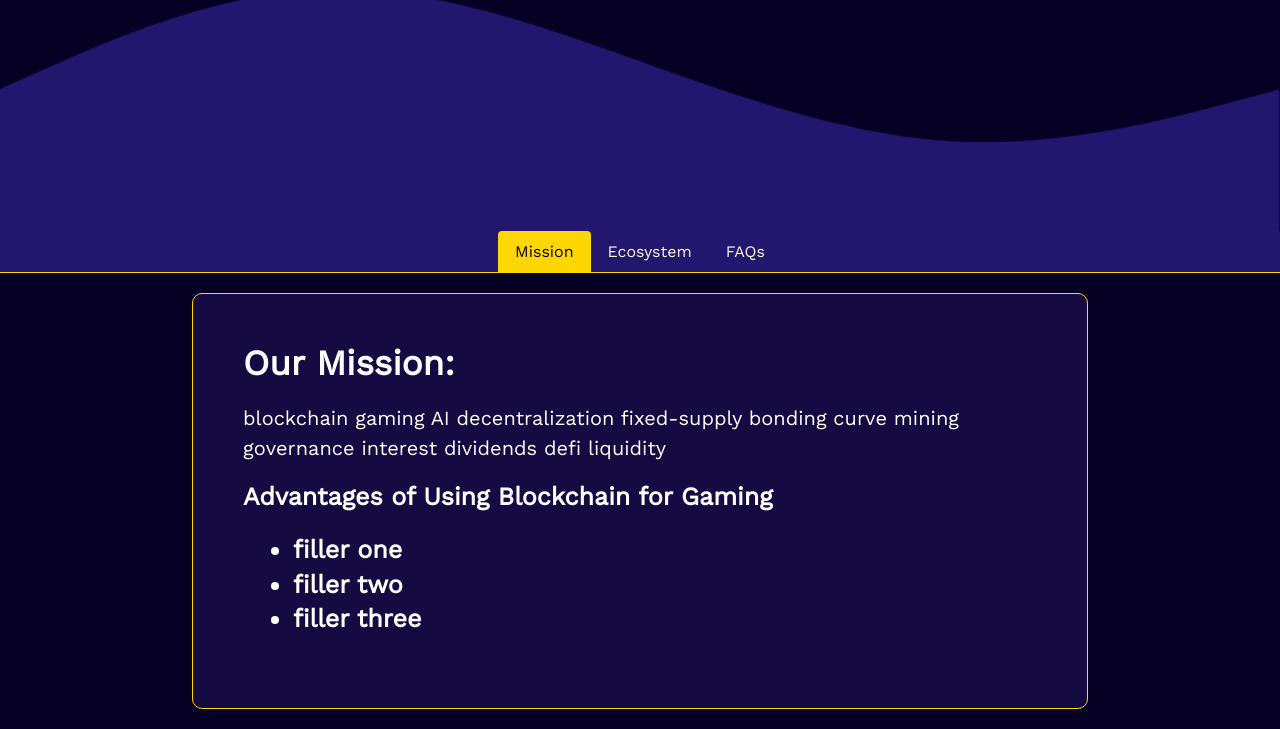
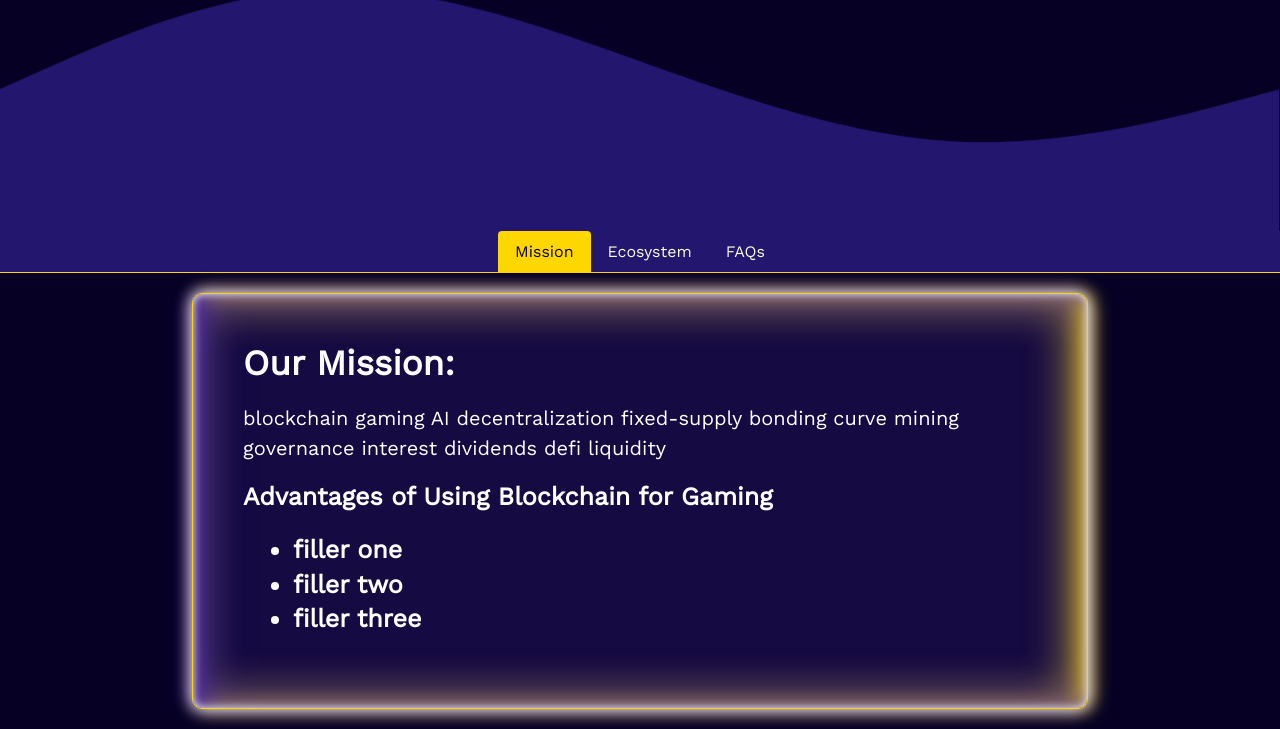
Before and after one commit to carp-di3m/KOIDAO, a website: page main/index.html in a window 1280 px wide. Shown: the part 578-1307 px from the top of the page. Drawn offline with nearby package versions, Linux system fonts and the light colour scheme; a web font is replaced by a local one.

Commit message:
glowie box

```diff
--- a/main/index.html
+++ b/main/index.html
@@ -123,7 +123,7 @@
 
     </section>
     <div class="tab-container-koi">
-        <div class="tab-box">
+        <div class="tab-box border-glow">
 
             </div>
 
--- a/main/style/_homepage.scss
+++ b/main/style/_homepage.scss
@@ -94,18 +94,31 @@ a.koi-header-logo {
 }
 @-webkit-keyframes neon {
     from {
-        text-shadow: 0 0 1px $light-violet, 0 0 3px #fff1a3, 0 0 7px #150A41,
+        text-shadow: 0 0 2px $light-violet, 0 0 5px #fff1a3, 0 0 7px #150A41,
       0 0 9px #FFDD1B, 0 0 11px rgb(50, 0, 250)
 
     }
     to {
-        text-shadow: 0 0 2px $light-violet, 0 0 4px #fff1a3, 0 0 7px #150A41,
+        text-shadow: 0 0 2px $light-violet, 0 0 6px #fff1a3, 0 0 7px #150A41,
         0 0 9px #FFDD1B, 0 0 11px rgb(51, 0, 255)
     }
   }
 
 .golden-glow {
     color:  $gold;
-    animation: neon 2s ease-in-out infinite;
+    animation: neon 1.5s ease-in-out infinite;
 
 }
+
+.border-glow {
+    box-shadow:
+        inset 0 0 10px #fff,      /* inner white */
+        inset 5px 0 20px #3011b0,   /* inner left magenta short */
+        inset -5px 0 20px #ffe100,  /* inner right cyan short */
+        inset 7px 0 50px #3011b0,  /* inner left magenta broad */
+        inset -7px 0 50px #ffe100, /* inner right cyan broad */
+        0 0 15px #fff,            /* outer white */
+        -3px 0 20px #3011b0,        /* outer left magenta */
+        3px 0 20px #ffe100;         /* outer right cyan */
+
+}
```
Also changed, not shown: main/style/style.css, 1 other file.
